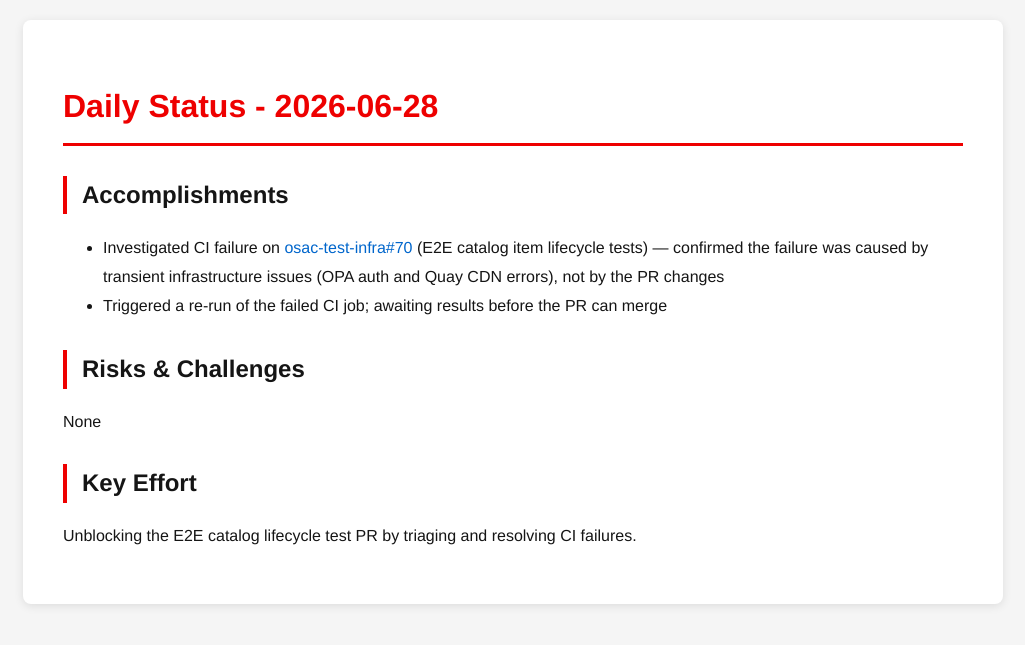
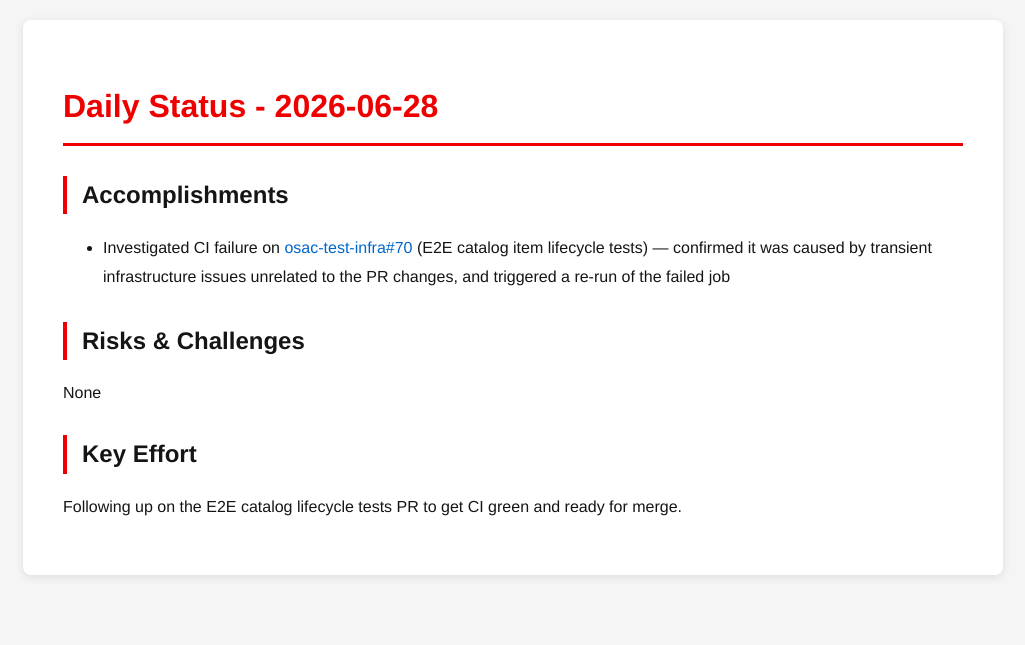
Before and after one commit to tzvatot/daily-status, a Jekyll site: the page built from 2026-06-28.md, in a window 1280 px wide. Shown: the top 645 px of the page, without its empty margins (127-1152 px from the left). Built offline with Jekyll 4.4.1, drawn with Linux system fonts in a browser that asks for light colours.

Commit message:
Daily status update - 2026-06-28

```diff
--- a/2026-06-28.md
+++ b/2026-06-28.md
@@ -7,11 +7,10 @@
 # Daily Status - 2026-06-28
 
 ## Accomplishments
-- Investigated CI failure on [osac-test-infra#70](https://github.com/osac-project/osac-test-infra/pull/70) (E2E catalog item lifecycle tests) — confirmed the failure was caused by transient infrastructure issues (OPA auth and Quay CDN errors), not by the PR changes
-- Triggered a re-run of the failed CI job; awaiting results before the PR can merge
+- Investigated CI failure on [osac-test-infra#70](https://github.com/osac-project/osac-test-infra/pull/70) (E2E catalog item lifecycle tests) — confirmed it was caused by transient infrastructure issues unrelated to the PR changes, and triggered a re-run of the failed job
 
 ## Risks & Challenges
 None
 
 ## Key Effort
-Unblocking the E2E catalog lifecycle test PR by triaging and resolving CI failures.
+Following up on the E2E catalog lifecycle tests PR to get CI green and ready for merge.
```
